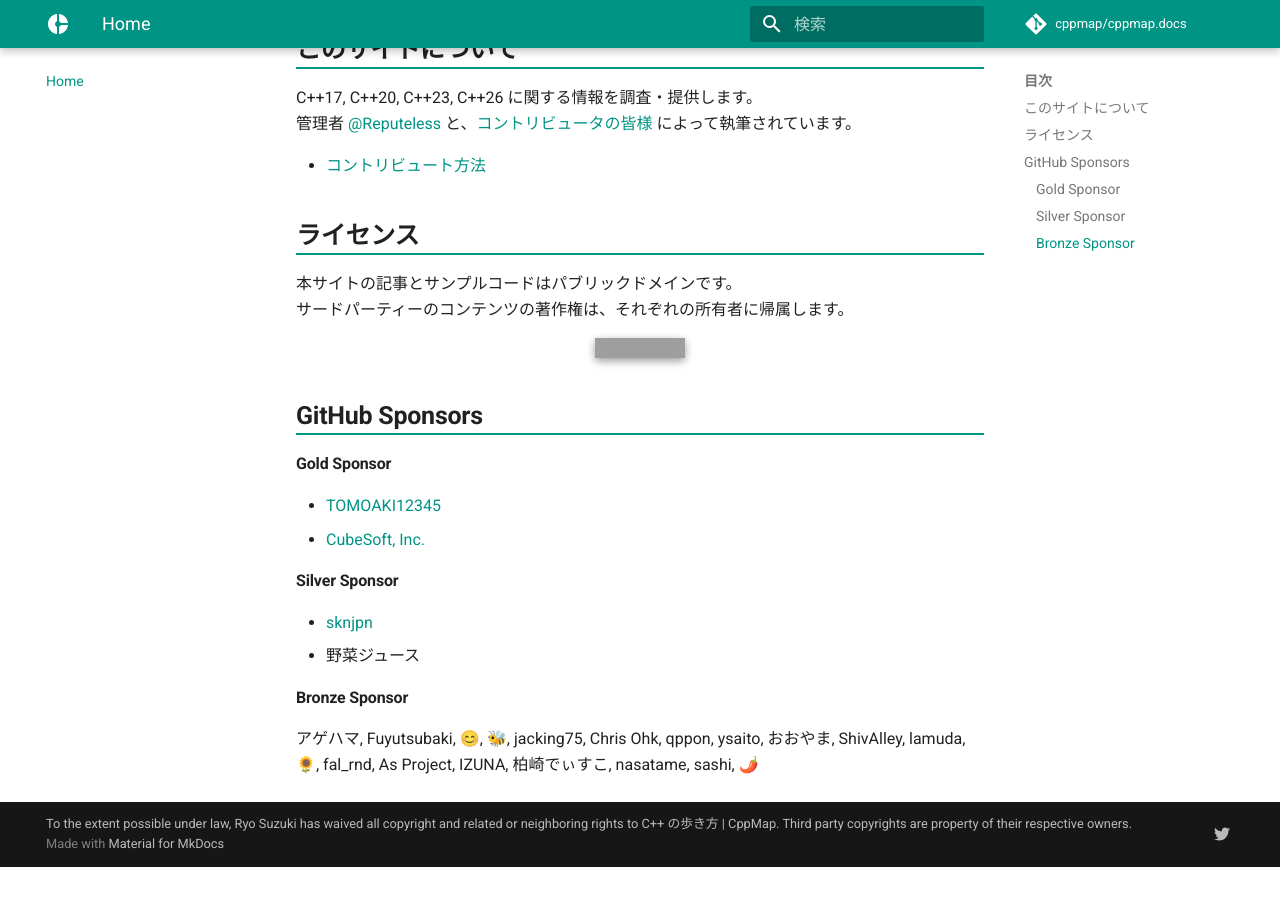
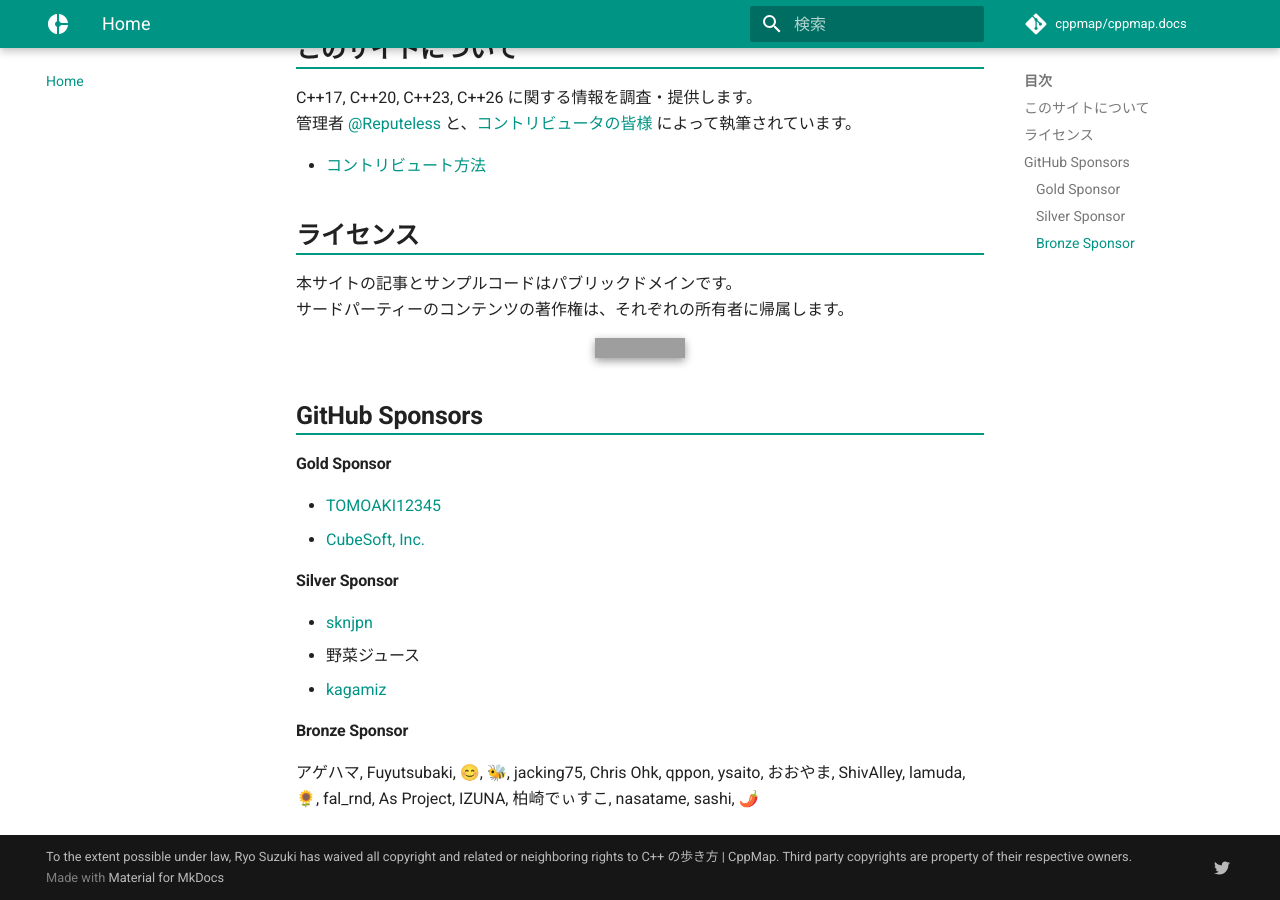
Before and after one commit to cppmap/cppmap.docs, an MkDocs documentation site: the page built from docs/index.md, in a window 1280 px wide and 900 px high, scrolled down 560 px. Built offline with MkDocs 1.6.1 and Material for MkDocs 9.7.7, drawn with Linux system fonts in a browser that asks for light colours; nearby versions of some CDN libraries; comment, search, counter and statistics services are not loaded; before the commit the page ends 1427 px from its top, so only the background shows below that; grey boxes are pictures that could not be loaded.

Commit message:
Update index.md

```diff
--- a/docs/index.md
+++ b/docs/index.md
@@ -34,12 +34,13 @@
 ## GitHub Sponsors
 
 #### Gold Sponsor
-- [TOMOAKI12345](https://github.com/TOMOAKI12345)
-- [CubeSoft, Inc.](https://www.cube-soft.jp/)
+- [TOMOAKI12345](https://github.com/TOMOAKI12345){:target="_blank"}
+- [CubeSoft, Inc.](https://www.cube-soft.jp/){:target="_blank"}
 
 #### Silver Sponsor
-- [sknjpn](https://twitter.com/sknjpn)
+- [sknjpn](https://x.com/sknjpn){:target="_blank"}
 - 野菜ジュース
+- [kagamiz](https://github.com/kagamiz){:target="_blank"}
 
 #### Bronze Sponsor
 アゲハマ, Fuyutsubaki, 😊, 🐝, jacking75, Chris Ohk, qppon, ysaito, おおやま, ShivAlley, lamuda, 🌻, fal_rnd, As Project, IZUNA, 柏崎でぃすこ, nasatame, sashi, 🌶️
```
